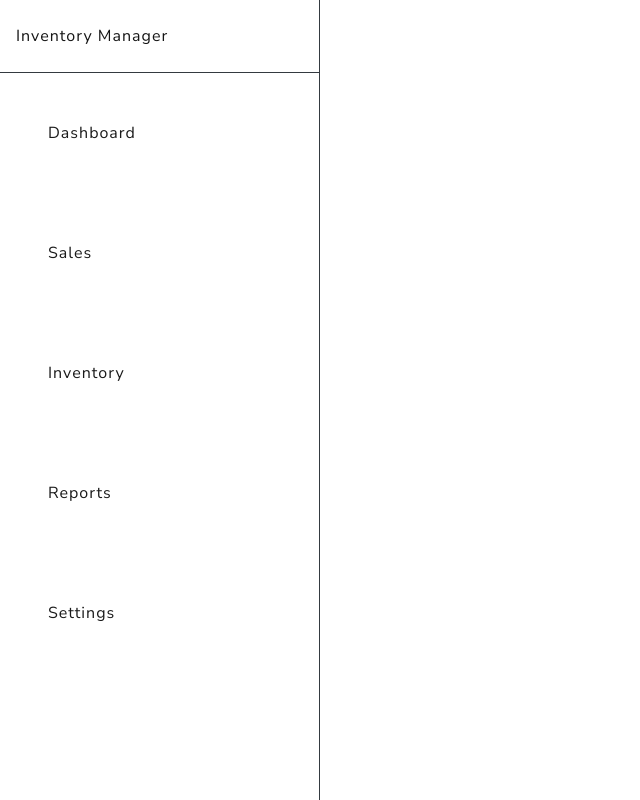
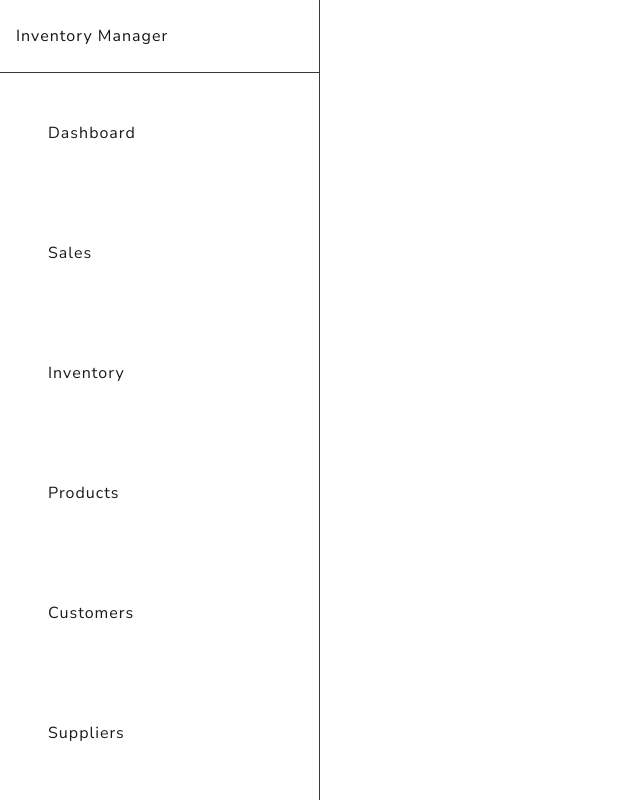
Before and after one commit to kingokeke/inventory-manager, a Vue app: page /admin in a window 1280 px wide. Shown: the top 800 px of the page, without its empty margins (0-640 px from the left). Built offline with nearby package versions, Linux system fonts and the light colour scheme.

Commit message:
Added new nav links

```diff
--- a/src/data/navLinks.ts
+++ b/src/data/navLinks.ts
@@ -12,6 +12,18 @@ const navLinks = [
     url: "/inventory",
   },
   {
+    title: "Products",
+    url: "/products",
+  },
+  {
+    title: "Customers",
+    url: "/customers",
+  },
+  {
+    title: "Suppliers",
+    url: "/suppliers",
+  },
+  {
     title: "Reports",
     url: "/reports",
   },
```
